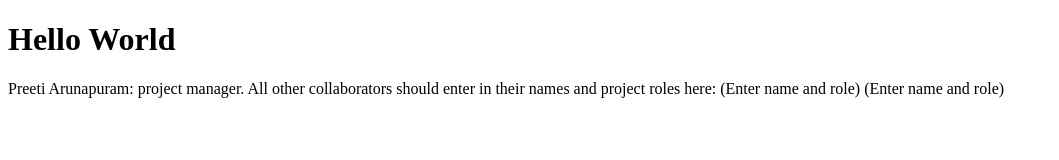
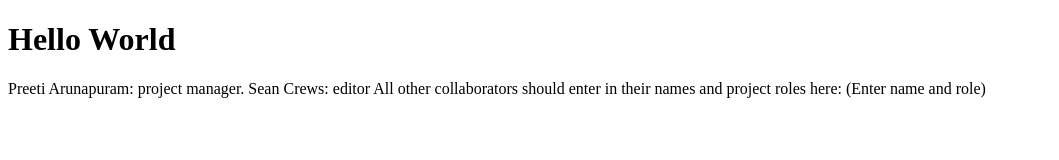
Before and after one commit to preetiArunapuram/SmartsAndStamina, a plain HTML site: page assets/www/index.html in a window 1280 px wide. Shown: the whole page, without its empty margins (0-1059 px from the left). Drawn offline with Linux system fonts and the light colour scheme.

Commit message:
Update assets/www/index.html
Sean Crews: added my name and role to the body, and moved the body out of the head

```diff
--- a/assets/www/index.html
+++ b/assets/www/index.html
@@ -6,12 +6,13 @@
 	<script type="text/javascript" charset="utf-8" src="cordova-2.0.0.js"></script>
 
 	<h1>Hello World</h1>
-	<body>
+</head>
+
+<body>
 		Preeti Arunapuram: project manager.
+		Sean Crews: editor
 		All other collaborators should enter in their names and project roles here:
 		(Enter name and role)
-		(Enter name and role)
-	</body>
+</body>
 
-</head>
 </html>
```
